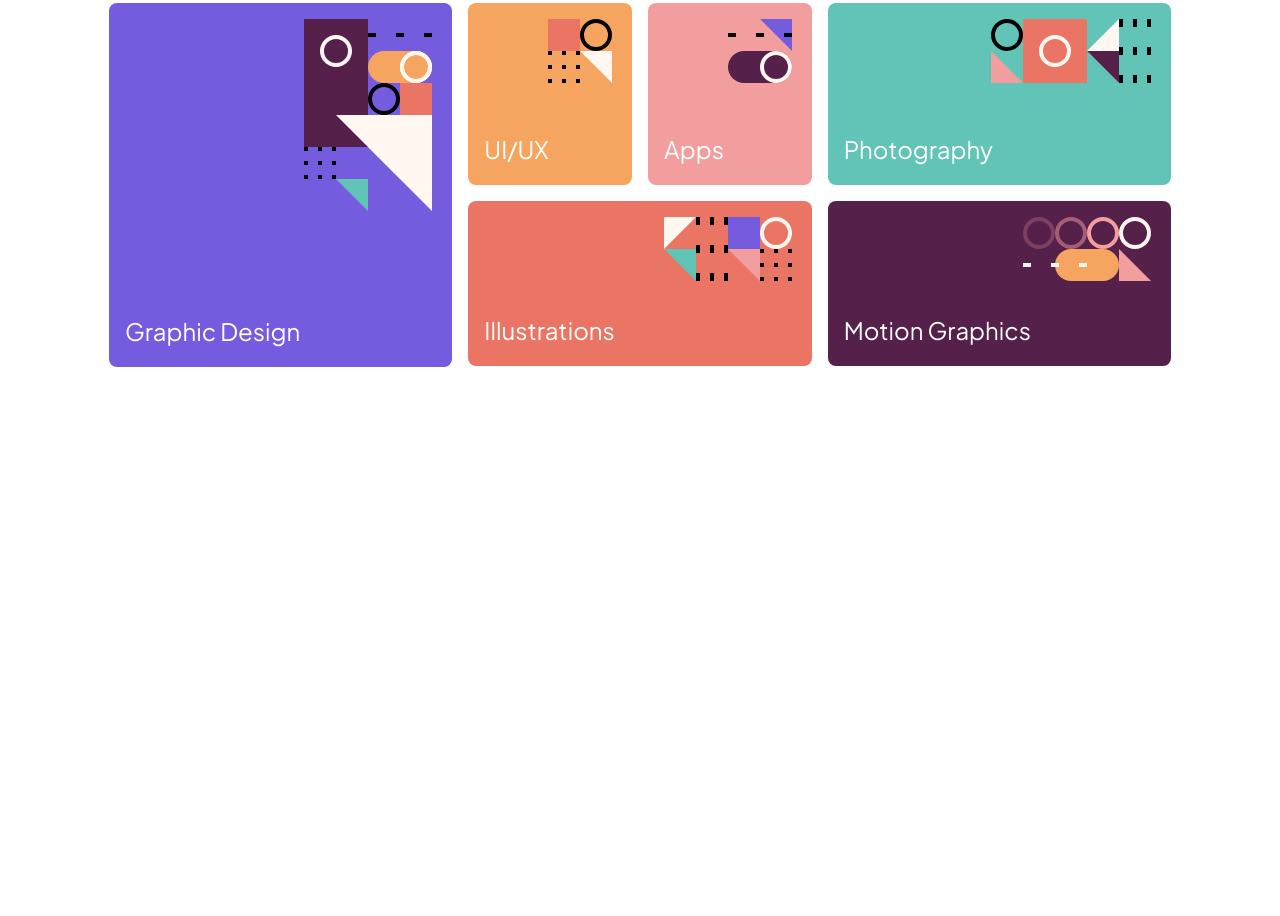
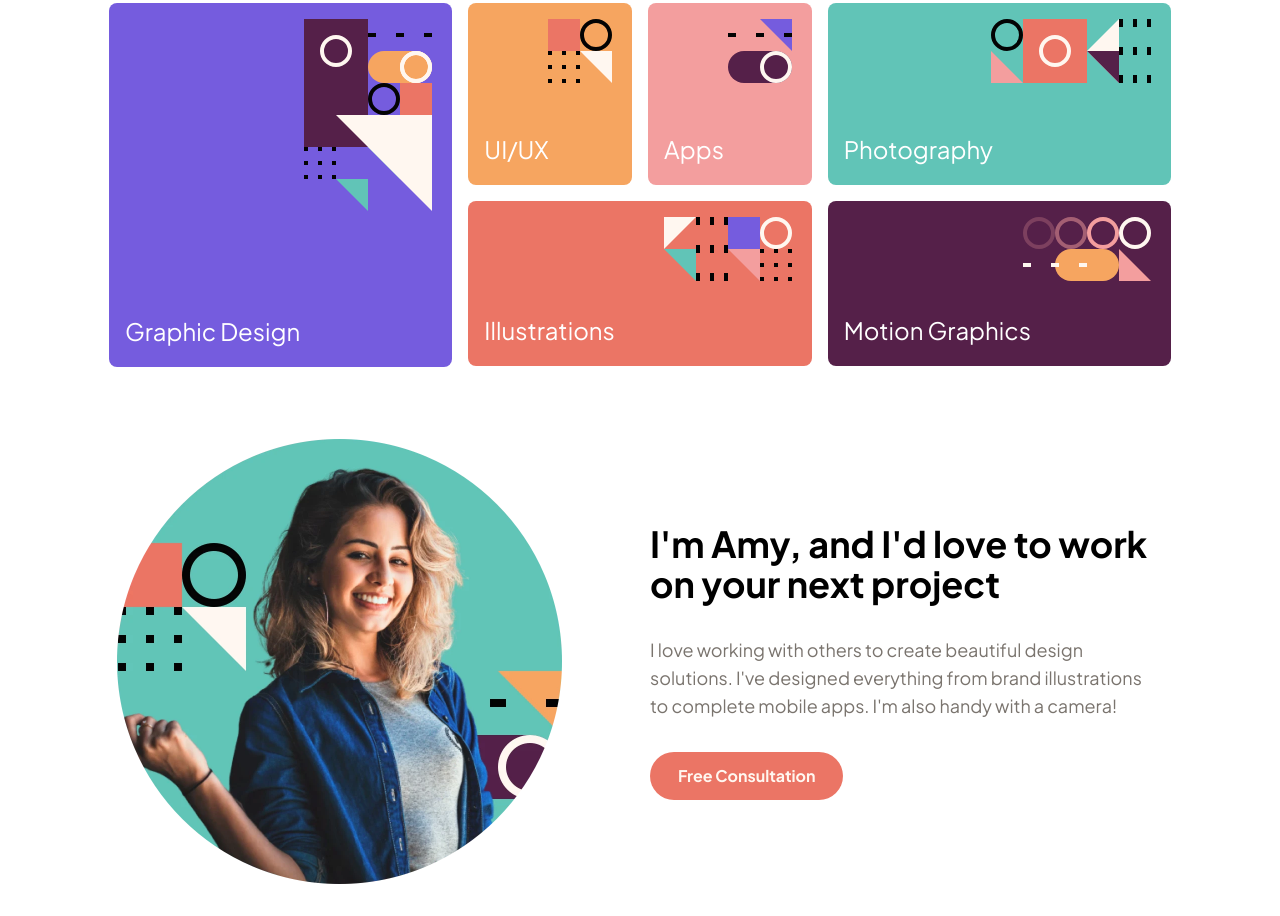
Before and after one commit to jchapar/design_portfolio_FEM, a website: page index.html in a window 1280 px wide. Shown: the part 297-1213 px from the top of the page. Before the commit the page ends 800 px from the top, so only its background shows below. Drawn offline with Linux system fonts and the light colour scheme.

Commit message:
about section markup and styling done

```diff
--- a/index.html
+++ b/index.html
@@ -65,5 +65,35 @@
         </ul>
       </div>
     </header>
+
+    <!-- Section: About -->
+    <section id="about">
+      <!-- Flex Container -->
+      <div class="flex max-w-[1110px] mx-auto md:hidden lg:flex flex-col items-center justify-center p-8 space-y-10 md:flex-row md:space-y-0 md:space-x-5">
+        <!-- Image -->
+        <div class="w-[300px] md:w-1/2">
+          <img src="assets/image-amy.webp" alt="" class="lg:max-w-[445px]" />
+        </div>
+        <!-- Text -->
+        <div class="text-center flex flex-col items-center space-y-8 md:w-1/2 md:items-start">
+          <h2 class="text-3xl font-bold max-w-sm md:text-left md:text-4xl lg:max-w-lg">I'm Amy, and I'd love to work on your next project</h2>
+          <p class="text-grey leading-7 text-lg md:text-left md:max-w-md lg:max-w-lg">I love working with others to create beautiful design solutions. I've designed everything from brand illustrations to complete mobile apps. I'm also handy with a camera!</p>
+          <button type="submit" class="bg-salmon text-light py-3 px-7 rounded-full font-bold font-sans hover:bg-orange">Free Consultation</button>
+        </div>
+      </div>
+      <!-- Flex Container -->
+      <div class="hidden md:flex lg:hidden flex-col items-center justify-center p-8 space-y-10 md:flex-row md:space-y-0 md:space-x-5">
+        <!-- Image -->
+        <div class="w-[300px] md:w-1/2 md:relative lg:static">
+          <img src="assets/image-amy.webp" alt="" class="md:relative md:-left-20 lg:static lg:max-w-[445px]" />
+        </div>
+        <!-- Text -->
+        <div class="text-center flex flex-col items-center space-y-8 md:w-1/2 md:items-start">
+          <h2 class="text-3xl font-bold max-w-sm md:text-left md:text-4xl">I'm Amy, and I'd love to work on your next project</h2>
+          <p class="text-grey leading-7 text-lg md:text-left md:max-w-md">I love working with others to create beautiful design solutions. I've designed everything from brand illustrations to complete mobile apps. I'm also handy with a camera!</p>
+          <button type="submit" class="bg-salmon text-light py-3 px-7 rounded-full font-bold font-sans hover:bg-orange">Free Consultation</button>
+        </div>
+      </div>
+    </section>
   </body>
 </html>
```
Also changed, not shown: css/style.css.
